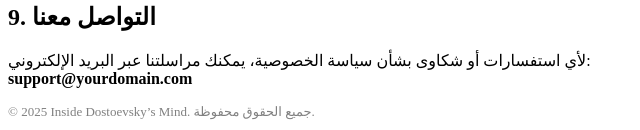
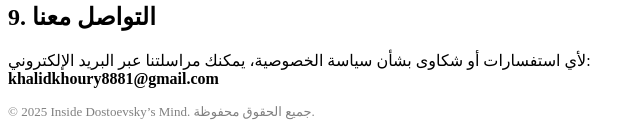
Before and after one commit to khalidkhoury8881/privacy-policy, a plain HTML site: page docs/index.html in a window 1280 px wide. Shown: the part 1209-1339 px from the top of the page, 0-640 px from the left. Drawn offline with Linux system fonts and the light colour scheme.

Commit message:
Update index.html

```diff
--- a/docs/index.html
+++ b/docs/index.html
@@ -77,7 +77,7 @@
   <h2>9. التواصل معنا</h2>
   <p>
     لأي استفسارات أو شكاوى بشأن سياسة الخصوصية، يمكنك مراسلتنا عبر البريد الإلكتروني:<br>
-    <strong>support@yourdomain.com</strong>
+    <strong>khalidkhoury8881@gmail.com</strong>
   </p>
 
   <p style="font-size:small; color:gray;">
```
